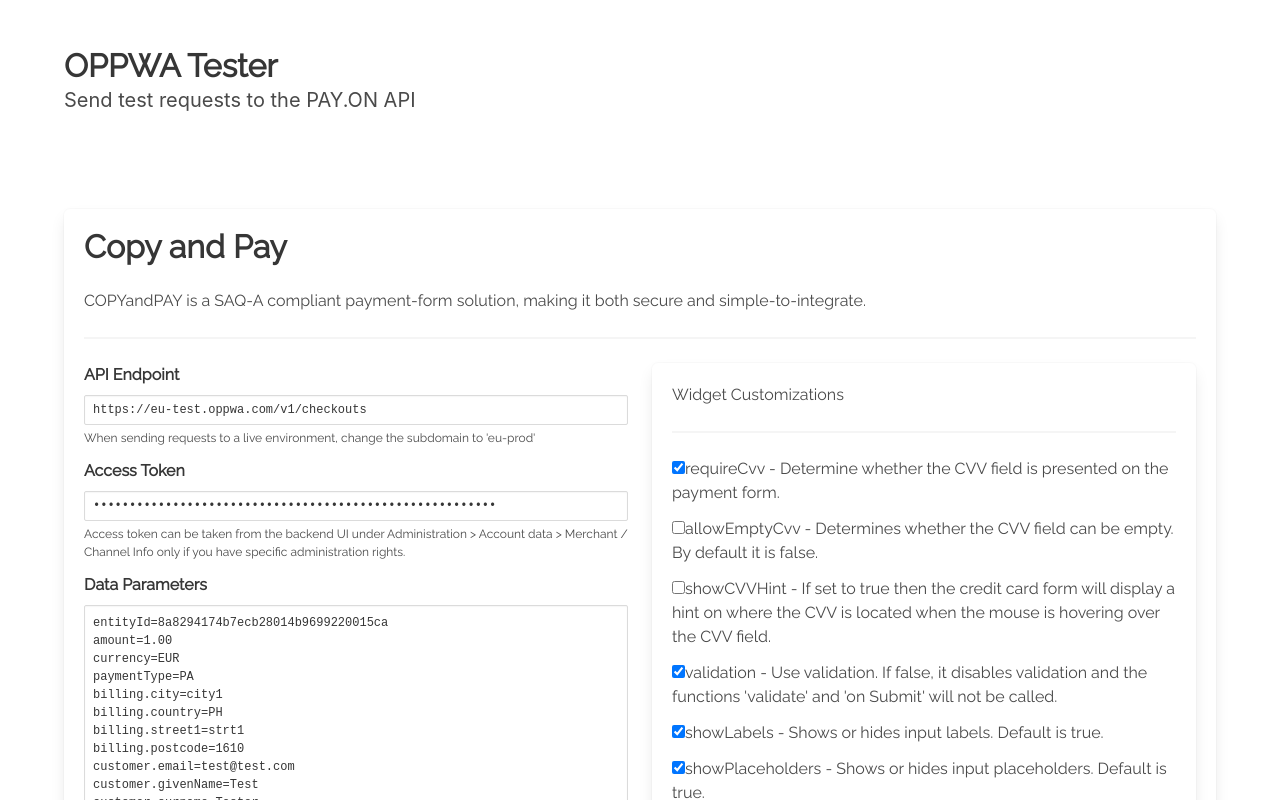
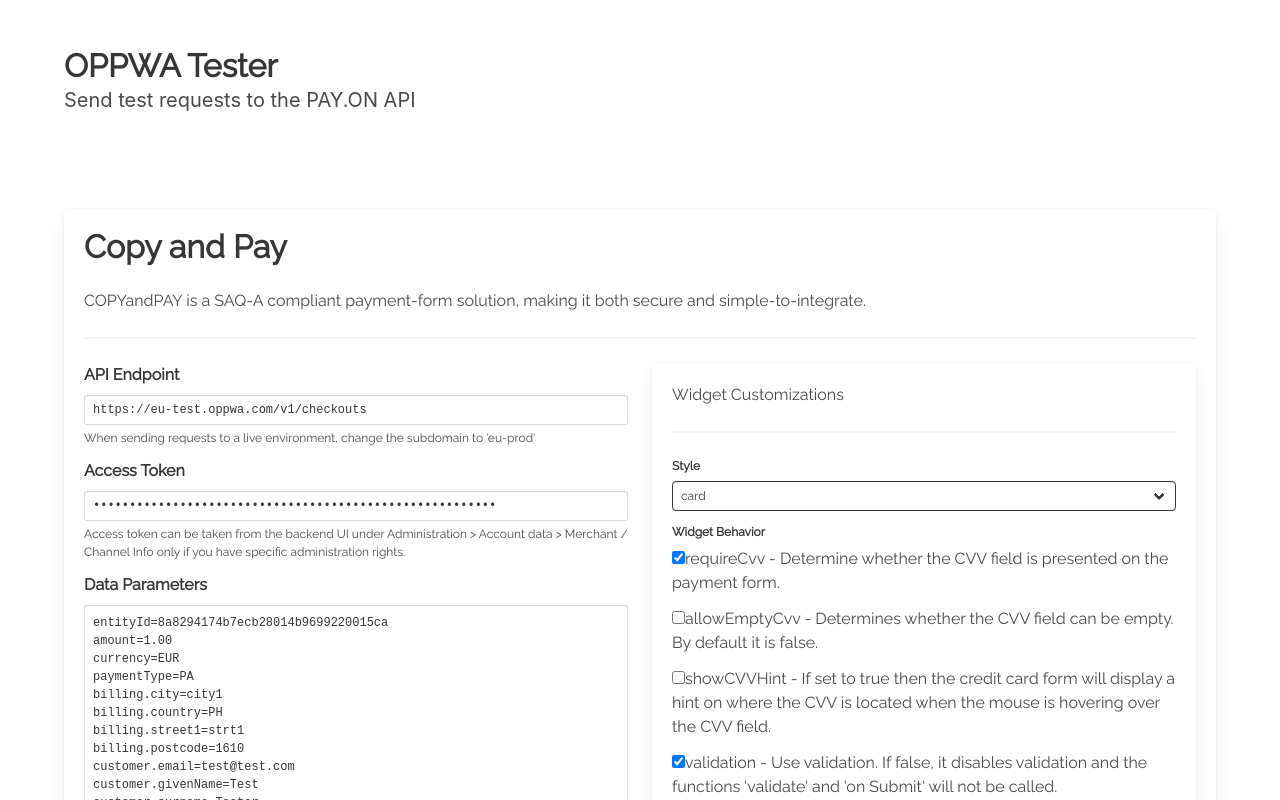
Before and after one commit to veib6247/oppwa-v2, a Vue app: page / in a window 1280 px wide. Shown: the top 800 px of the page. Built offline with nearby package versions, Linux system fonts and the light colour scheme; a web font is replaced by a local one.

Commit message:
added select for widget style

```diff
--- a/src/index.js
+++ b/src/index.js
@@ -1,5 +1,6 @@
 import 'bulma'
 import 'bulma-switch'
+
 import { createApp } from 'vue'
 
 // import the root component App from a single-file component.
--- a/src/views/CopyandPay.vue
+++ b/src/views/CopyandPay.vue
@@ -62,6 +62,8 @@
       autoLaunchWidget: true,
 
       // widget customization
+      selectedStyle: "card",
+
       wpwlOptions: {
         style: "card",
         requireCvv: true,
@@ -92,6 +94,7 @@
     },
 
     launchWidget() {
+      wpwlOptions.style = this.selectedStyle;
       wpwlOptions = this.wpwlOptions;
       console.log("Widget customizations applied: ", wpwlOptions);
     },
@@ -171,6 +174,22 @@
       <div class="box">
         <h4>Widget Customizations</h4>
         <hr />
+
+        <div class="field">
+          <label class="label is-small">Style</label>
+          <div class="control">
+            <div class="select is-small is-dark is-fullwidth">
+              <select class="raleway" v-model="selectedStyle">
+                <option>card</option>
+                <option>logos</option>
+                <option>plain</option>
+              </select>
+            </div>
+          </div>
+        </div>
+
+        <label class="label is-small">Widget Behavior</label>
+
         <FormSwitch
           id="requireCvv"
           label="requireCvv - Determine whether the CVV field is presented on the payment form."
```
